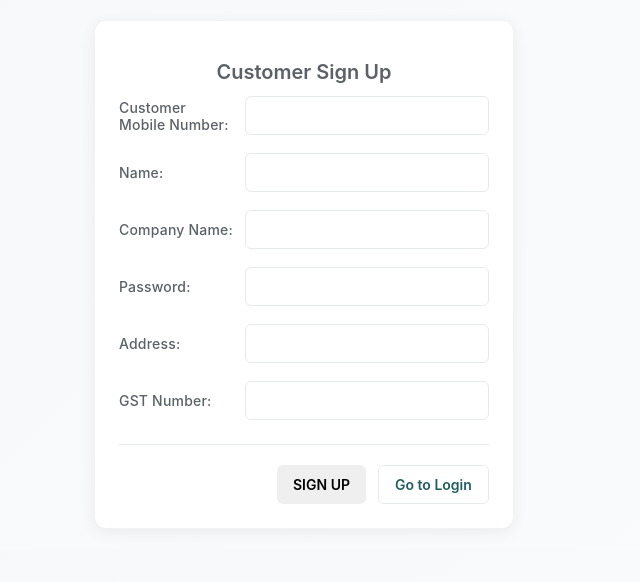
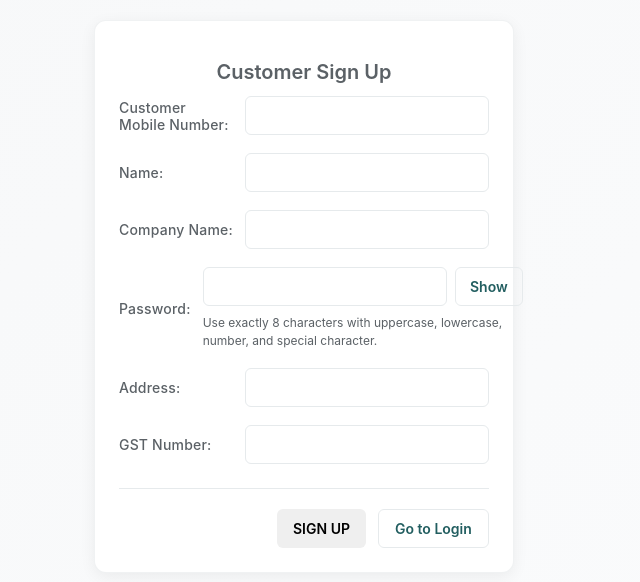
Before and after one commit to tushar0900/Tushar-invoice, a React app: page /#/signup in a window 1280 px wide. Shown: the top 582 px of the page, without its empty margins (336-976 px from the left). Built offline with nearby package versions, Linux system fonts and the light colour scheme; the HTML template or start-up script is replaced by a standard one.

Commit message:
Add password visibility and policy validation

```diff
--- a/src/App.css
+++ b/src/App.css
@@ -64,6 +64,16 @@ small { color: var(--muted); font-size: 13px; line-height: 1.5; }
 .row.single { flex-direction: row; align-items: center; }
 .row label { width: 160px; font-size: 14px; }
 
+.field-stack {
+  flex: 1;
+}
+
+.input-with-action {
+  display: flex;
+  align-items: center;
+  gap: 8px;
+}
+
 /* Input fields */
 .row input,
 input[type="text"],
@@ -92,6 +102,26 @@ select:focus {
   background: var(--bg);
   color: var(--muted);
   cursor: not-allowed;
+}
+
+.input-inline-action {
+  white-space: nowrap;
+  background: transparent;
+  color: var(--accent-strong);
+  border: 1.5px solid var(--border);
+  padding: 10px 14px;
+}
+
+.input-inline-action:hover {
+  background: rgba(44,122,123,0.06);
+  border-color: var(--accent);
+}
+
+.field-hint {
+  display: block;
+  margin-top: 8px;
+  font-size: 12px;
+  color: var(--muted);
 }
 
 /* Buttons */
@@ -727,6 +757,12 @@ button:focus {
     width: 100%;
   }
 
+  .input-with-action {
+    width: 100%;
+    flex-direction: column;
+    align-items: stretch;
+  }
+
   button {
     width: 100%;
   }
--- a/src/login.jsx
+++ b/src/login.jsx
@@ -8,6 +8,7 @@ import "./App.css";
 export default function Login() {
   const navigate = useNavigate();
   const location = useLocation();
+  const [showPassword, setShowPassword] = useState(false);
   const [formData, setFormData] = useState({
     name: location.state?.registeredName || "",
     password: "",
@@ -78,13 +79,24 @@ export default function Login() {
 
       <div className="row">
         <label>Password:</label>
+        <div className="field-stack">
+          <div className="input-with-action">
             <input
-          type="password"
+              type={showPassword ? "text" : "password"}
               name="password"
               value={formData.password}
               onChange={handleChange}
               required
             />
+            <button
+              type="button"
+              className="input-inline-action"
+              onClick={() => setShowPassword((currentValue) => !currentValue)}
+            >
+              {showPassword ? "Hide" : "Show"}
+            </button>
+          </div>
+        </div>
       </div>
 
       <div className="button-group">
--- a/src/signup.jsx
+++ b/src/signup.jsx
@@ -4,8 +4,14 @@ import axios from "axios";
 import API_BASE_URL from "./api";
 import "./App.css";
 
+const passwordPolicy =
+  /^(?=.*[a-z])(?=.*[A-Z])(?=.*\d)(?=.*[^A-Za-z0-9]).{8}$/;
+const passwordPolicyMessage =
+  "Password must be exactly 8 characters and include uppercase, lowercase, number, and special character.";
+
 export default function Signup() {
   const navigate = useNavigate();
+  const [showPassword, setShowPassword] = useState(false);
   const [formData, setFormData] = useState({
     mobileNumber: "",
     name: "",
@@ -36,6 +42,11 @@ export default function Signup() {
 
     if (!cleaned.mobileNumber || !cleaned.name || !cleaned.companyName || !cleaned.password) {
       alert("Mobile number, name, company name, and password are required");
+      return;
+    }
+
+    if (!passwordPolicy.test(cleaned.password)) {
+      alert(passwordPolicyMessage);
       return;
     }
 
@@ -98,13 +109,28 @@ export default function Signup() {
 
       <div className="row">
         <label>Password:</label>
+        <div className="field-stack">
+          <div className="input-with-action">
             <input
-          type="password"
+              type={showPassword ? "text" : "password"}
               name="password"
               value={formData.password}
               onChange={handleChange}
+              maxLength={8}
               required
             />
+            <button
+              type="button"
+              className="input-inline-action"
+              onClick={() => setShowPassword((currentValue) => !currentValue)}
+            >
+              {showPassword ? "Hide" : "Show"}
+            </button>
+          </div>
+          <small className="field-hint">
+            Use exactly 8 characters with uppercase, lowercase, number, and special character.
+          </small>
+        </div>
       </div>
 
       <div className="row">
```
Also changed, not shown: 1 other file (tests, documents, lock files or other folders). Lines whose indentation alone changed are shown as unchanged.
